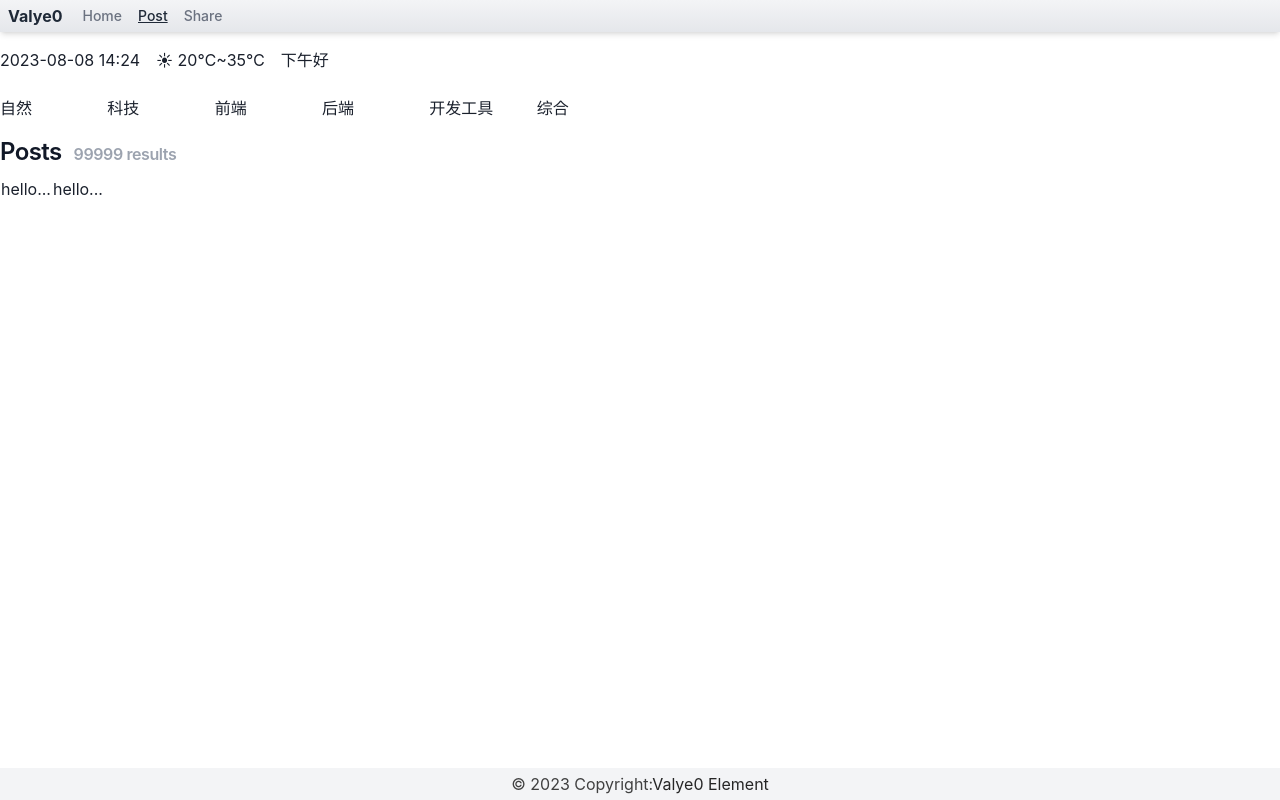
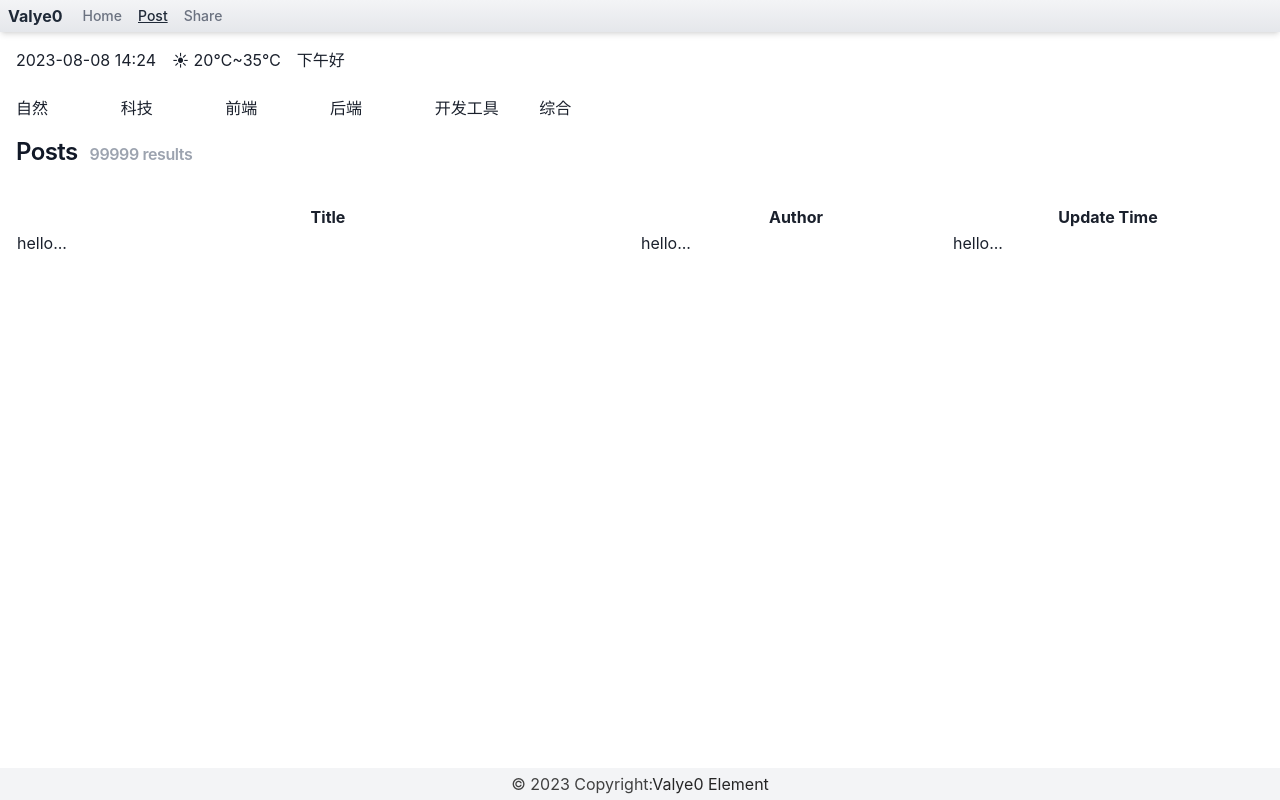
Before and after one commit to hjklchan/valyek, a React (Vite) app: page /post in a window 1280 px wide. Built offline with nearby package versions, Linux system fonts and the light colour scheme.

Commit message:
post page

```diff
--- a/src/layouts/components/Content.tsx
+++ b/src/layouts/components/Content.tsx
@@ -3,7 +3,7 @@ import React, { useState } from "react";
 // Content
 const Content = ({ children }: { children: React.ReactNode }) => {
     const [timer, setTimer] = useState()
-    return <main className="container mx-auto mt-4 mb-8">
+    return <main className="container w-screen px-4 mt-4 mb-8">
         {/** weather and datetime **/}
         <div className="flex space-x-4">
             <span className="">2023-08-08 14:24</span>
--- a/src/pages/post/index.tsx
+++ b/src/pages/post/index.tsx
@@ -1,10 +1,18 @@
+import { useNavigate } from "react-router-dom";
 
 interface Category {
     id: number;
     title: string;
 }
 
+interface Post {
+    id: number;
+    title: string;
+    watch: number;
+}
+
 const Post = () => {
+    const navigate = useNavigate();
     const categories: Category[] = [
         { id: 1, title: "自然" },
         { id: 2, title: "科技" },
@@ -16,6 +24,9 @@ const Post = () => {
     const getPostsByCategory = (id: Category["id"]) => {
         // TODO Invoke API function
         console.log(id);
+    }
+    const gotoPost = (id: number) => {
+        navigate("/post/1");
     }
     const numResults = 99999;
     return <>
@@ -42,12 +53,20 @@ const Post = () => {
                 </span>
             </h1>
             {/** List Component **/}
-            <div className="mt-3">
-                <table className="table-auto">
+            <div className="mt-10">
+                <table className="table-fixed w-full">
+                    <thead>
+                        <tr>
+                            <th className="w-1/2">Title</th>
+                            <th>Author</th>
+                            <th>Update Time</th>
+                        </tr>
+                    </thead>
                     <tbody>
                         <tr>
-                            <td>hello...</td>
-                            <td>hello...</td>
+                            <td><a>hello...</a></td>
+                            <td><a>hello...</a></td>
+                            <td><a>hello...</a></td>
                         </tr>
                     </tbody>
                 </table>
```
